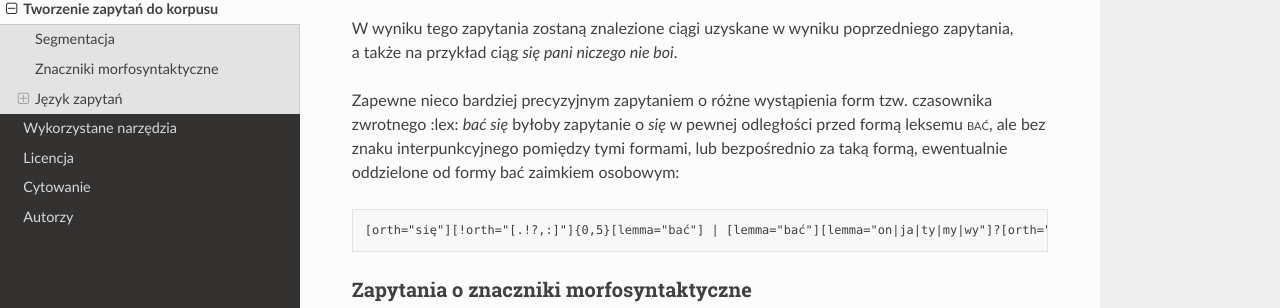
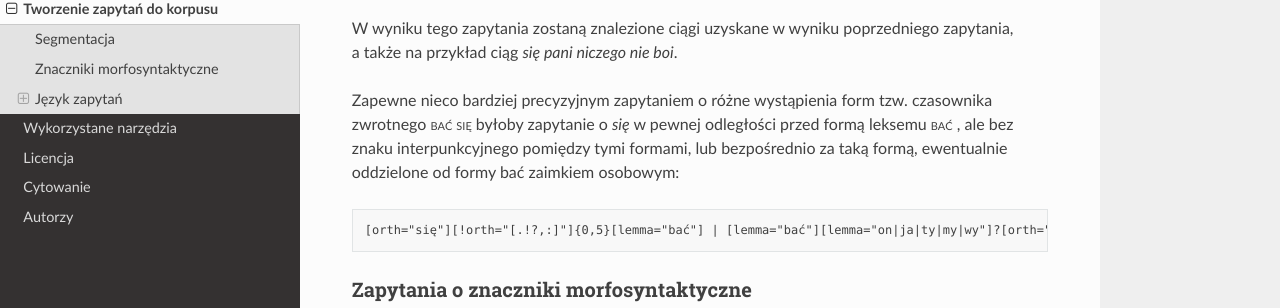
Before and after one commit to ipipan/korpusomat-eu-docs, a Sphinx documentation site: the page built from docs/source/mtas.rst, in a window 1280 px wide and 900 px high, scrolled down 5989 px. Shown: the part 167-475 px from the top of the window. Built offline with Sphinx 7.4.7 and the Read the Docs theme 2.0.0, drawn with Linux system fonts in a browser that asks for light colours; some of the changed lines change nothing that is shown.

Commit message:
Korekta linku

```diff
--- a/docs/source/mtas.rst
+++ b/docs/source/mtas.rst
@@ -1,3 +1,9 @@
+.. role:: todo
+    :class: todo
+
+.. role:: lex
+    :class: lex
+
 Tworzenie zapytań do korpusu
 ^^^^^^^^^^^^^^^^^^^^^^^^^^^^
 
@@ -296,7 +302,10 @@ boi*.
 
 .. ifconfig:: language in ('pl')
 
-   Zapewne nieco bardziej precyzyjnym zapytaniem o różne wystąpienia form tzw. czasownika zwrotnego  :lex: `bać się` byłoby zapytanie o *się* w pewnej odległości przed formą leksemu :lex:`bać`, ale bez znaku interpunkcyjnego pomiędzy tymi formami, lub bezpośrednio za taką formą, ewentualnie oddzielone od formy bać zaimkiem osobowym:
+   Zapewne nieco bardziej precyzyjnym zapytaniem o różne wystąpienia form tzw. czasownika zwrotnego :lex:`bać się`
+   byłoby zapytanie o *się* w pewnej odległości przed formą leksemu :lex:`bać`
+   , ale bez znaku interpunkcyjnego pomiędzy tymi formami, lub bezpośrednio za taką formą,
+   ewentualnie oddzielone od formy bać zaimkiem osobowym:
 
    ::
 
```
Also changed, not shown: 3 other files.
